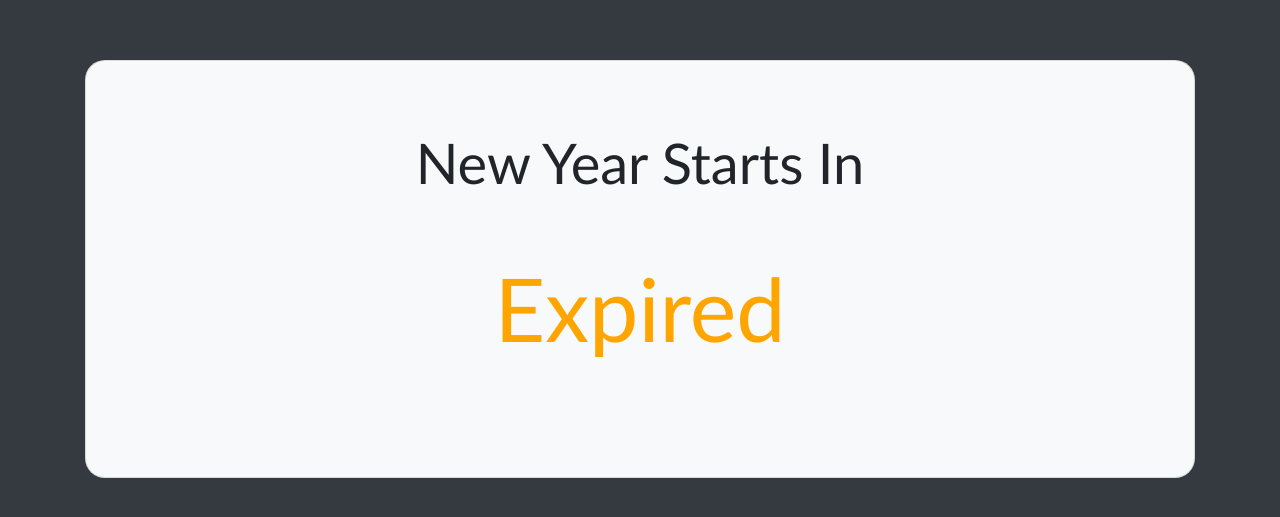
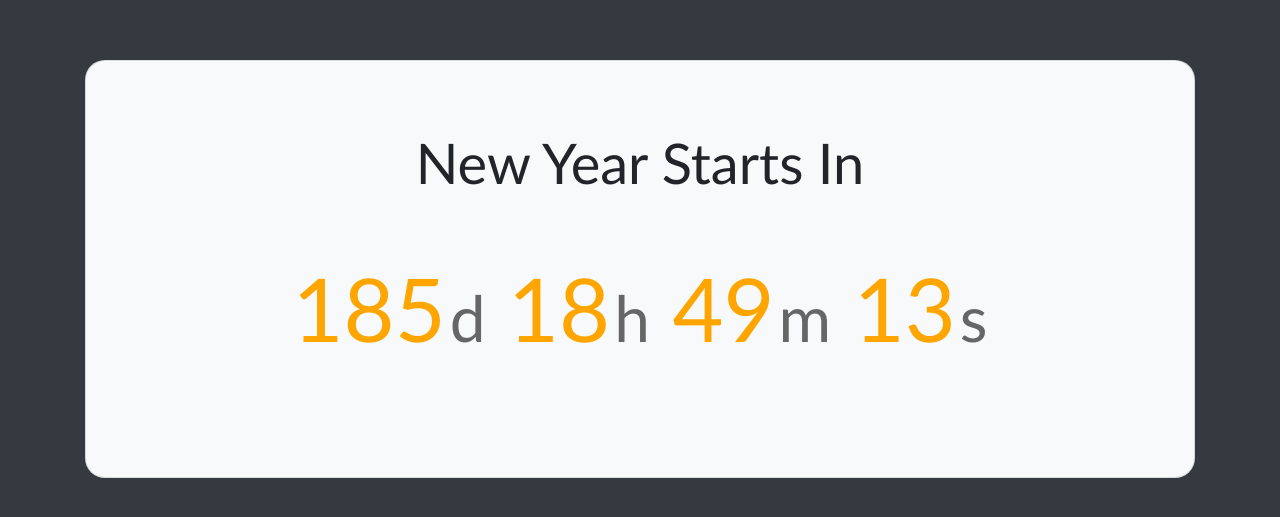
Before and after one commit to bheematgithub/Countdown-JavaScript, a plain HTML site: page index.html in a window 1280 px wide. Shown: the part 131-648 px from the top of the page. Drawn offline with nearby package versions, Linux system fonts and the light colour scheme.

Commit message:
updating year dynamically

```diff
--- a/index.html
+++ b/index.html
@@ -1,40 +1,52 @@
 <!DOCTYPE html>
 <html lang="en">
+
 <head>
     <meta charset="UTF-8">
     <meta name="viewport" content="width=device-width, initial-scale=1.0">
     <title>Countdown</title>
-    <link rel="stylesheet" href="https://cdn.jsdelivr.net/npm/bootstrap@4.0.0/dist/css/bootstrap.min.css" integrity="sha384-Gn5384xqQ1aoWXA+058RXPxPg6fy4IWvTNh0E263XmFcJlSAwiGgFAW/dAiS6JXm" crossorigin="anonymous">
-    <script src="https://code.jquery.com/jquery-3.2.1.slim.min.js" integrity="sha384-KJ3o2DKtIkvYIK3UENzmM7KCkRr/rE9/Qpg6aAZGJwFDMVNA/GpGFF93hXpG5KkN" crossorigin="anonymous"></script>
-    <script src="https://cdn.jsdelivr.net/npm/popper.js@1.12.9/dist/umd/popper.min.js" integrity="sha384-ApNbgh9B+Y1QKtv3Rn7W3mgPxhU9K/ScQsAP7hUibX39j7fakFPskvXusvfa0b4Q" crossorigin="anonymous"></script>
-    <script src="https://cdn.jsdelivr.net/npm/bootstrap@4.0.0/dist/js/bootstrap.min.js" integrity="sha384-JZR6Spejh4U02d8jOt6vLEHfe/JQGiRRSQQxSfFWpi1MquVdAyjUar5+76PVCmYl" crossorigin="anonymous"></script>
+    <link rel="stylesheet" href="https://cdn.jsdelivr.net/npm/bootstrap@4.0.0/dist/css/bootstrap.min.css"
+        integrity="sha384-Gn5384xqQ1aoWXA+058RXPxPg6fy4IWvTNh0E263XmFcJlSAwiGgFAW/dAiS6JXm" crossorigin="anonymous">
+    <script src="https://code.jquery.com/jquery-3.2.1.slim.min.js"
+        integrity="sha384-KJ3o2DKtIkvYIK3UENzmM7KCkRr/rE9/Qpg6aAZGJwFDMVNA/GpGFF93hXpG5KkN"
+        crossorigin="anonymous"></script>
+    <script src="https://cdn.jsdelivr.net/npm/popper.js@1.12.9/dist/umd/popper.min.js"
+        integrity="sha384-ApNbgh9B+Y1QKtv3Rn7W3mgPxhU9K/ScQsAP7hUibX39j7fakFPskvXusvfa0b4Q"
+        crossorigin="anonymous"></script>
+    <script src="https://cdn.jsdelivr.net/npm/bootstrap@4.0.0/dist/js/bootstrap.min.js"
+        integrity="sha384-JZR6Spejh4U02d8jOt6vLEHfe/JQGiRRSQQxSfFWpi1MquVdAyjUar5+76PVCmYl"
+        crossorigin="anonymous"></script>
     <style>
-        body{
-            font-family:'Gill Sans', 'Gill Sans MT', Calibri, 'Trebuchet MS', sans-serif;
+        body {
+            font-family: 'Gill Sans', 'Gill Sans MT', Calibri, 'Trebuchet MS', sans-serif;
             height: 100vh;
             display: flex;
             align-items: center;
             justify-content: center;
         }
-        p{
+
+        p {
             color: orange;
         }
-        small{
+
+        small {
             font-size: 4rem;
             margin-left: 4px;
             color: rgba(65, 65, 65, 0.799);
         }
     </style>
 </head>
+
 <body class="bg-dark p-5">
-    <div class="container " >
+    <div class="container ">
         <div class="card text-center bg-light p-5" style="border-radius: 20px;">
             <div class="card-body" style="border-radius: 20px;">
-              <h5 class="card-title display-4">New Year Starts In</h5>
-              <p id="Countdown" class="p-5 card-text display-2"></p>
+                <h5 id="heading" class="card-title display-4">New Year Starts In</h5>
+                <p id="Countdown" class="p-5 card-text display-2"></p>
             </div>
-          </div>
+        </div>
     </div>
     <script src="main.js"></script>
 </body>
+
 </html>
--- a/main.js
+++ b/main.js
@@ -1,18 +1,46 @@
+function getNextNewYear() {
+    const now = new Date();
+    let year = now.getFullYear();
+    // If today is Jan 1, show message
+    if (now.getMonth() === 0 && now.getDate() === 1) {
+        return null;
+    }
+    // If today is after Jan 1, set countdown to next year's Jan 1
+    if (now.getMonth() > 0 || (now.getMonth() === 0 && now.getDate() > 1)) {
+        year += 1;
+    }
+    return new Date(`${year}-01-01T00:00:00`);
+}
 
-let countDownDate = new Date('2024 11 31 00:00:00').getTime();
+function updateCountdown() {
+    const countdownElem = document.getElementById('Countdown');
+    const headingElem = document.getElementById('heading');
+    const nextNewYear = getNextNewYear();
 
-let countDown = setInterval(() => {
-    let now = new Date().getTime();
-    let distance = countDownDate - now;
-    let days = Math.floor(distance / (1000 * 60 * 60 * 24));
-    let hours = Math.floor((distance % (1000 * 60 * 60 * 24)) / (1000 * 60 * 60));
-    let minutes = Math.floor((distance % (1000 * 60 * 60)) / (1000 * 60));
-    let seconds = Math.floor((distance % (1000 * 60)) / 1000);
+    if (!nextNewYear) {
+        headingElem.innerHTML = '';
+        countdownElem.innerHTML = '<span style="color:green;">🎉 Happy New Year! 🎉</span>';
+        return;
+    } else {
+        headingElem.innerHTML = 'New Year Starts In';
+    }
 
-    document.getElementById('Countdown').innerHTML = `${days}<small>d</small> ${hours}<small>h</small> ${minutes}<small>m</small> ${seconds}<small>s</small>`;
+    const now = new Date();
+    const distance = nextNewYear.getTime() - now.getTime();
 
-    if (distance < 0) {
-        clearInterval(countDown);
-        document.getElementById('Countdown').innerHTML = 'Expired';
+    if (distance <= 0) {
+        headingElem.innerHTML = '';
+        countdownElem.innerHTML = '<span style="color:green;">🎉 Happy New Year! 🎉</span>';
+        return;
     }
-}, 1000);
+
+    const days = Math.floor(distance / (1000 * 60 * 60 * 24));
+    const hours = Math.floor((distance % (1000 * 60 * 60 * 24)) / (1000 * 60 * 60));
+    const minutes = Math.floor((distance % (1000 * 60 * 60)) / (1000 * 60));
+    const seconds = Math.floor((distance % (1000 * 60)) / 1000);
+
+    countdownElem.innerHTML = `${days}<small>d</small> ${hours}<small>h</small> ${minutes}<small>m</small> ${seconds}<small>s</small>`;
+}
+
+updateCountdown();
+setInterval(updateCountdown, 1000);
```
